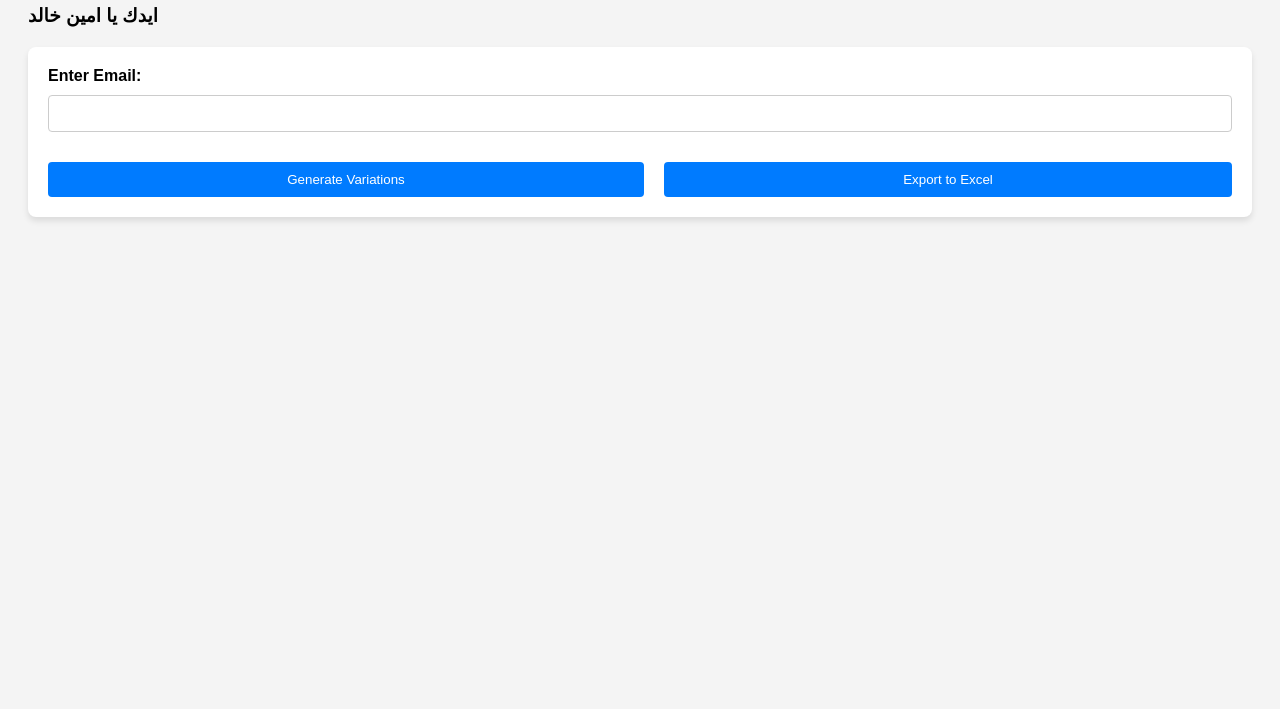
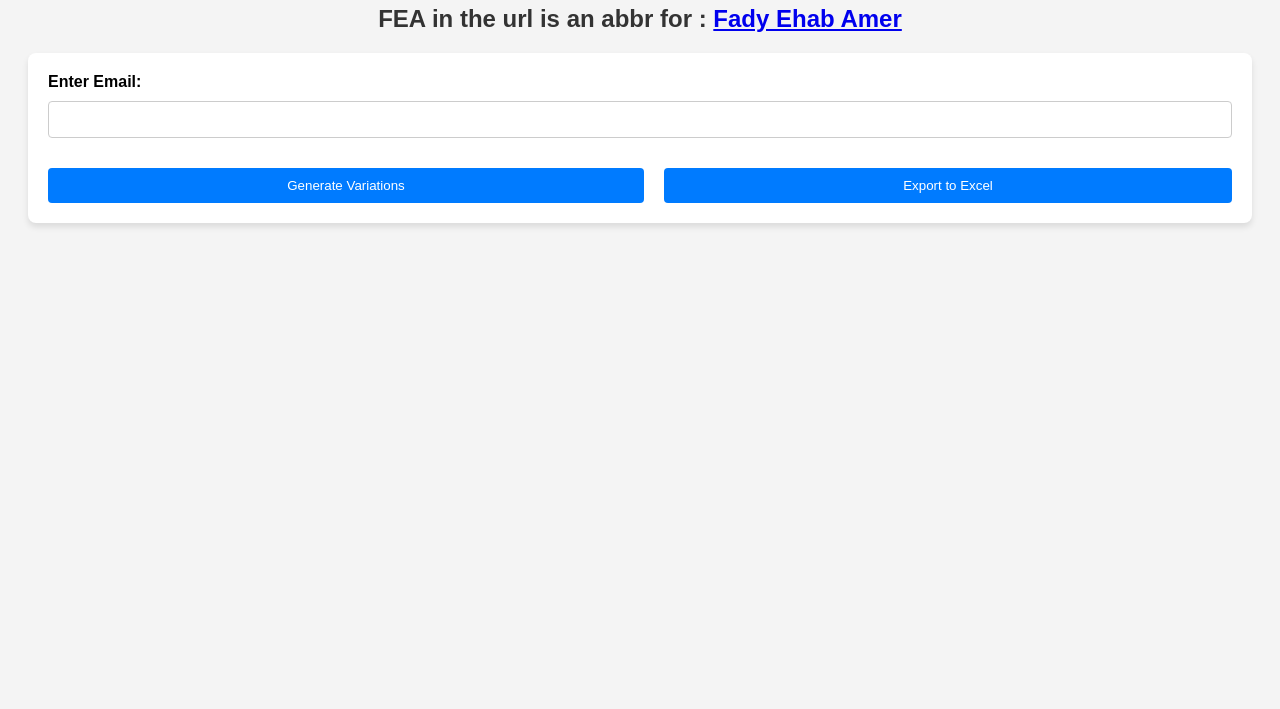
Before and after one commit to fadyehabamer/Email-Variations-Generator, a plain HTML site: page index.html in a window 1280 px wide. Shown: the part 91-800 px from the top of the page. Drawn offline with Linux system fonts and the light colour scheme.

Commit message:
Update index.html

```diff
--- a/index.html
+++ b/index.html
@@ -10,7 +10,7 @@
 
 <body>
     <h2>Email Variations Generator</h2>
-    <h3> ايدك يا امين خالد </h3>
+    <h2> FEA in the url is an abbr for : <a href="https://fadyehabamer.com"> Fady Ehab Amer </a> </h3>
     <div>
         <label for="emailInput">Enter Email:</label>
         <input type="email" id="emailInput">
```
